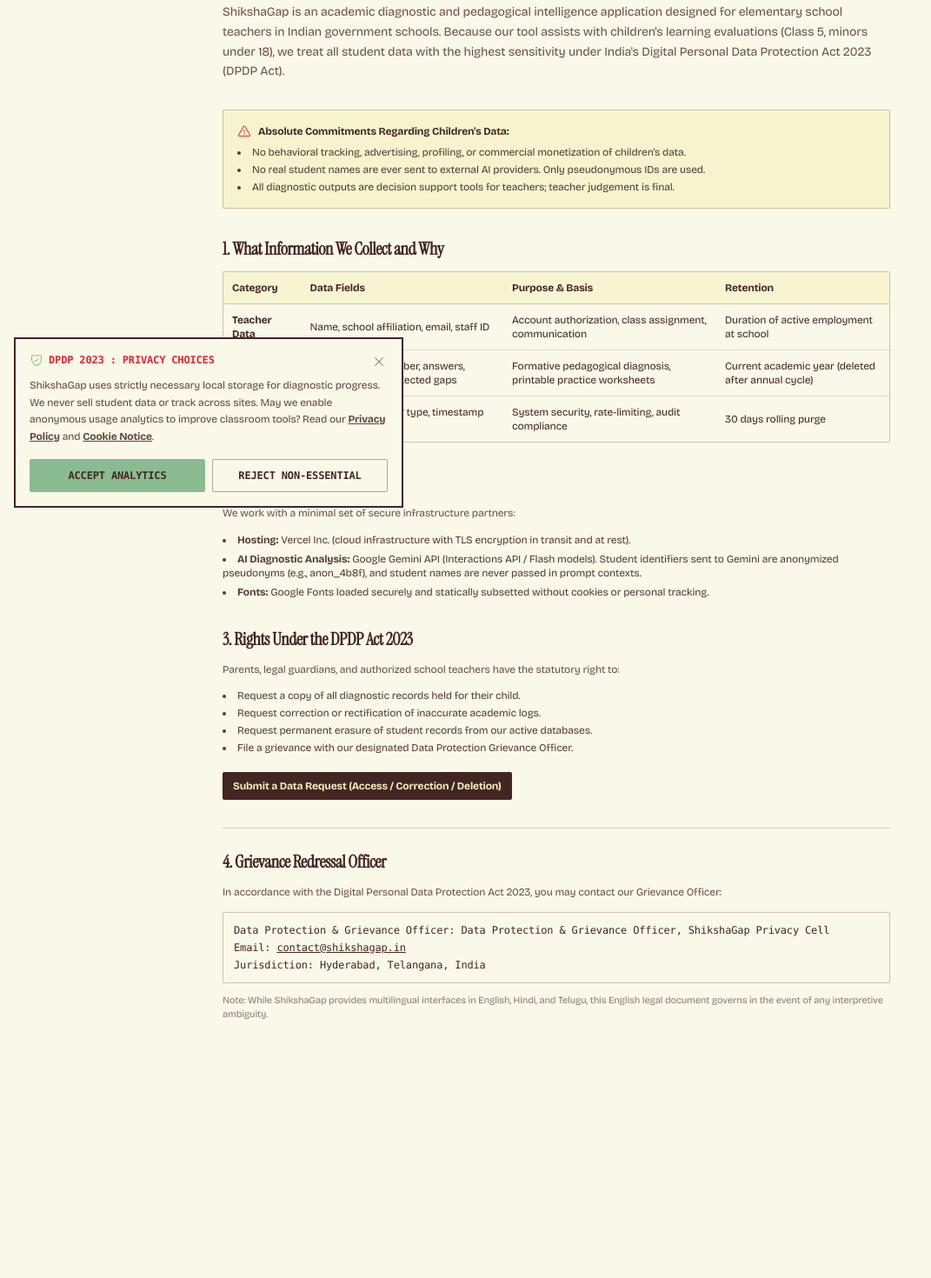
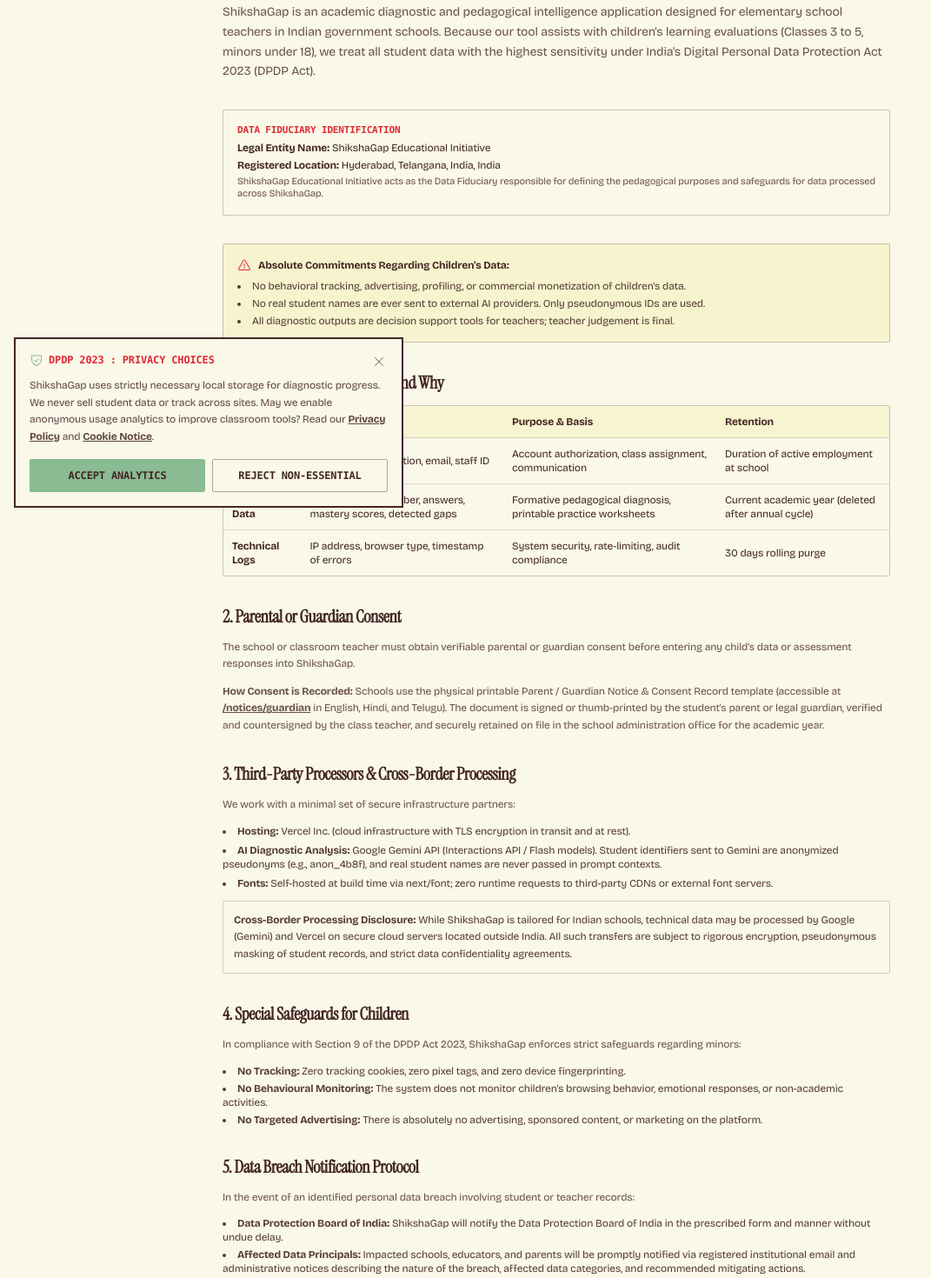
Before and after one commit to Shanmukhaaa4096/Shikshagap, a Next.js app: page /privacy in a window 1280 px wide. Shown: the part 200-1670 px from the top of the page at 87% size, without its empty margins (0-1071 px from the left). Before the commit the page ends 1424 px from the top, so only its background shows below. Built offline with nearby package versions, Linux system fonts and the light colour scheme; no server answers.

Commit message:
Phase 4: Add required legal disclosures and landing page specimen notice

```diff
--- a/src/app/LandingPageClient.tsx
+++ b/src/app/LandingPageClient.tsx
@@ -845,9 +845,14 @@
                   </span>
                   <h3 className="font-serif text-xl font-bold">Student Gap Report</h3>
                 </div>
+                <div className="flex flex-col items-end gap-1">
                   <span className="text-xs font-mono px-2 py-1 bg-[#DE2A35]/15 text-[#DE2A35] border border-[#DE2A35]/30 font-bold">
                     Class 5A : 42%
                   </span>
+                  <span className="text-[10px] font-mono px-1.5 py-0.5 bg-[#FAF8E8] dark:bg-[#251614] text-[#432623]/80 dark:text-[#FAF8E8]/80 border border-[#432623]/20">
+                    Sample data. Not a real student.
+                  </span>
+                </div>
               </div>
 
               {/* Diagnosed Root Gap */}
@@ -901,9 +906,14 @@
                   </span>
                   <h3 className="font-serif text-xl font-bold">1-Page Paper Worksheet</h3>
                 </div>
+                <div className="flex flex-col items-end gap-1">
                   <span className="text-xs font-mono px-2 py-1 bg-[#8ABB93]/20 border border-[#8ABB93] text-[#432623] font-bold">
                     Standard A4 Print
                   </span>
+                  <span className="text-[10px] font-mono px-1.5 py-0.5 bg-[#FAF8E8] text-[#432623]/80 border border-[#432623]/20">
+                    Sample data. Not a real student.
+                  </span>
+                </div>
               </div>
               <div className="flex justify-center py-2">
                 <WorksheetPreviewIllustration className="max-w-[170px]" />
--- a/src/app/privacy/page.tsx
+++ b/src/app/privacy/page.tsx
@@ -1,3 +1,5 @@
+// Legal wording needs review by a qualified lawyer before launch.
+
 import React from "react";
 import Link from "next/link";
 import { ShieldCheck, ArrowLeft, Warning } from "@phosphor-icons/react/dist/ssr";
@@ -46,8 +48,22 @@
             Privacy Policy &amp; Child Data Protection
           </h1>
           <p className="text-sm text-[#432623]/80 dark:text-[#F5F1BC]/80 leading-relaxed">
-            ShikshaGap is an academic diagnostic and pedagogical intelligence application designed for elementary school teachers in Indian government schools. Because our tool assists with children&apos;s learning evaluations (Class 5, minors under 18), we treat all student data with the highest sensitivity under India&apos;s Digital Personal Data Protection Act 2023 (DPDP Act).
+            ShikshaGap is an academic diagnostic and pedagogical intelligence application designed for elementary school teachers in Indian government schools. Because our tool assists with children&apos;s learning evaluations (Classes 3 to 5, minors under 18), we treat all student data with the highest sensitivity under India&apos;s Digital Personal Data Protection Act 2023 (DPDP Act).
           </p>
+        </div>
+
+        {/* Data Fiduciary Callout */}
+        <div className="p-4 bg-[var(--surface)] border border-[#432623]/25 rounded-[2px] space-y-1 text-xs">
+          <div className="font-mono font-bold text-[#DE2A35] uppercase text-[11px]">Data Fiduciary Identification</div>
+          <div className="text-[#432623] dark:text-[#F5F1BC]">
+            <strong>Legal Entity Name:</strong> {siteConfig.legalEntityName}
+          </div>
+          <div className="text-[#432623] dark:text-[#F5F1BC]">
+            <strong>Registered Location:</strong> {siteConfig.city}, India
+          </div>
+          <div className="text-[#432623]/80 dark:text-[#F5F1BC]/80 text-[11px] mt-1">
+            {siteConfig.legalEntityName} acts as the Data Fiduciary responsible for defining the pedagogical purposes and safeguards for data processed across ShikshaGap.
+          </div>
         </div>
 
         {/* Core Principles Callout */}
@@ -101,23 +117,70 @@
           </div>
         </section>
 
+        {/* Section on Parental / Guardian Consent */}
         <section className="space-y-3">
           <h2 className="font-serif text-xl font-bold text-[#432623] dark:text-[#F5F1BC]">
-            2. Third-Party Service Providers
+            2. Parental or Guardian Consent
+          </h2>
+          <p className="text-xs text-[#432623]/80 dark:text-[#F5F1BC]/80 leading-relaxed">
+            The school or classroom teacher must obtain verifiable parental or guardian consent before entering any child&apos;s data or assessment responses into ShikshaGap.
+          </p>
+          <p className="text-xs text-[#432623]/80 dark:text-[#F5F1BC]/80 leading-relaxed">
+            <strong>How Consent is Recorded:</strong> Schools use the physical printable Parent / Guardian Notice &amp; Consent Record template (accessible at <Link href="/notices/guardian" className="underline font-bold">/notices/guardian</Link> in English, Hindi, and Telugu). The document is signed or thumb-printed by the student&apos;s parent or legal guardian, verified and countersigned by the class teacher, and securely retained on file in the school administration office for the academic year.
+          </p>
+        </section>
+
+        {/* Section on Third-Party Processors & Cross-Border Processing */}
+        <section className="space-y-3">
+          <h2 className="font-serif text-xl font-bold text-[#432623] dark:text-[#F5F1BC]">
+            3. Third-Party Processors &amp; Cross-Border Processing
           </h2>
           <p className="text-xs text-[#432623]/80 dark:text-[#F5F1BC]/80 leading-relaxed">
             We work with a minimal set of secure infrastructure partners:
           </p>
           <ul className="list-disc list-inside text-xs space-y-1.5 text-[#432623]/90 dark:text-[#F5F1BC]/90">
             <li><strong>Hosting:</strong> Vercel Inc. (cloud infrastructure with TLS encryption in transit and at rest).</li>
-            <li><strong>AI Diagnostic Analysis:</strong> Google Gemini API (Interactions API / Flash models). Student identifiers sent to Gemini are anonymized pseudonyms (e.g., anon_4b8f), and student names are never passed in prompt contexts.</li>
-            <li><strong>Fonts:</strong> Google Fonts loaded securely and statically subsetted without cookies or personal tracking.</li>
+            <li><strong>AI Diagnostic Analysis:</strong> Google Gemini API (Interactions API / Flash models). Student identifiers sent to Gemini are anonymized pseudonyms (e.g., anon_4b8f), and real student names are never passed in prompt contexts.</li>
+            <li><strong>Fonts:</strong> Self-hosted at build time via next/font; zero runtime requests to third-party CDNs or external font servers.</li>
+          </ul>
+          <div className="p-3 bg-[#FAF8E8] dark:bg-[#381f1c] border border-[#432623]/20 rounded-[2px] text-xs text-[#432623]/90 dark:text-[#F5F1BC]/90 leading-relaxed">
+            <strong>Cross-Border Processing Disclosure:</strong> While ShikshaGap is tailored for Indian schools, technical data may be processed by Google (Gemini) and Vercel on secure cloud servers located outside India. All such transfers are subject to rigorous encryption, pseudonymous masking of student records, and strict data confidentiality agreements.
+          </div>
+        </section>
+
+        {/* Section on Protection of Children */}
+        <section className="space-y-3">
+          <h2 className="font-serif text-xl font-bold text-[#432623] dark:text-[#F5F1BC]">
+            4. Special Safeguards for Children
+          </h2>
+          <p className="text-xs text-[#432623]/80 dark:text-[#F5F1BC]/80 leading-relaxed">
+            In compliance with Section 9 of the DPDP Act 2023, ShikshaGap enforces strict safeguards regarding minors:
+          </p>
+          <ul className="list-disc list-inside text-xs space-y-1 text-[#432623]/90 dark:text-[#F5F1BC]/90">
+            <li><strong>No Tracking:</strong> Zero tracking cookies, zero pixel tags, and zero device fingerprinting.</li>
+            <li><strong>No Behavioural Monitoring:</strong> The system does not monitor children&apos;s browsing behavior, emotional responses, or non-academic activities.</li>
+            <li><strong>No Targeted Advertising:</strong> There is absolutely no advertising, sponsored content, or marketing on the platform.</li>
+          </ul>
+        </section>
+
+        {/* Section on Data Breach Notification Protocol */}
+        <section className="space-y-3">
+          <h2 className="font-serif text-xl font-bold text-[#432623] dark:text-[#F5F1BC]">
+            5. Data Breach Notification Protocol
+          </h2>
+          <p className="text-xs text-[#432623]/80 dark:text-[#F5F1BC]/80 leading-relaxed">
+            In the event of an identified personal data breach involving student or teacher records:
+          </p>
+          <ul className="list-disc list-inside text-xs space-y-1 text-[#432623]/90 dark:text-[#F5F1BC]/90">
+            <li><strong>Data Protection Board of India:</strong> ShikshaGap will notify the Data Protection Board of India in the prescribed form and manner without undue delay.</li>
+            <li><strong>Affected Data Principals:</strong> Impacted schools, educators, and parents will be promptly notified via registered institutional email and administrative notices describing the nature of the breach, affected data categories, and recommended mitigating actions.</li>
+            <li><strong>Remediation:</strong> Immediate incident containment, root-cause isolation, and security patch verification will be initiated by our technical response team.</li>
           </ul>
         </section>
 
         <section className="space-y-3">
           <h2 className="font-serif text-xl font-bold text-[#432623] dark:text-[#F5F1BC]">
-            3. Rights Under the DPDP Act 2023
+            6. Rights Under the DPDP Act 2023
           </h2>
           <p className="text-xs text-[#432623]/80 dark:text-[#F5F1BC]/80 leading-relaxed">
             Parents, legal guardians, and authorized school teachers have the statutory right to:
@@ -140,7 +203,7 @@
 
         <section className="space-y-3 border-t border-[#432623]/20 pt-6">
           <h2 className="font-serif text-xl font-bold text-[#432623] dark:text-[#F5F1BC]">
-            4. Grievance Redressal Officer
+            7. Grievance Redressal Officer
           </h2>
           <p className="text-xs text-[#432623]/80 dark:text-[#F5F1BC]/80 leading-relaxed">
             In accordance with the Digital Personal Data Protection Act 2023, you may contact our Grievance Officer:
```
Lines whose indentation alone changed are shown as unchanged.
